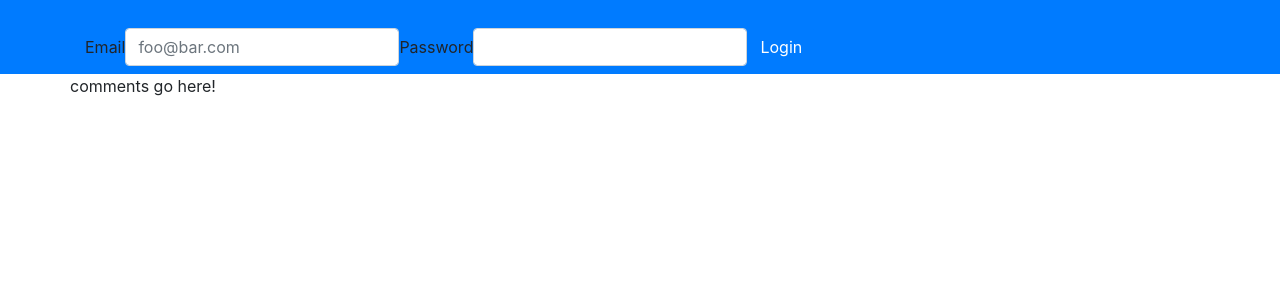
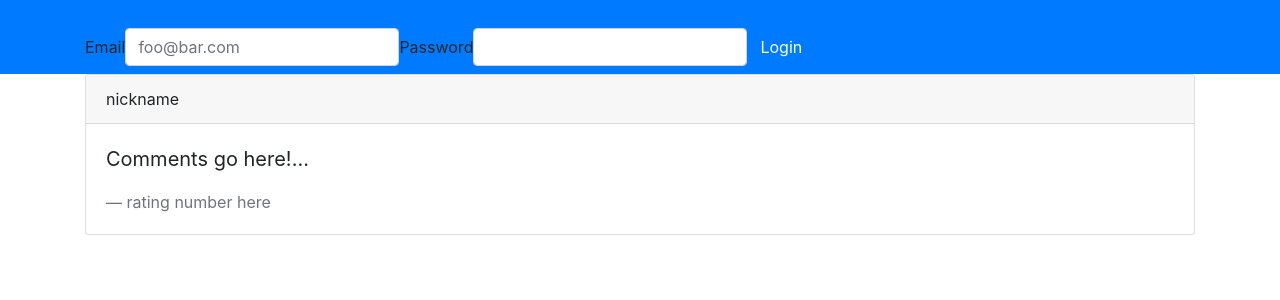
Before and after one commit to FultonG/CEN4010, a React (Create React App) app in the folder client/: page /CommentsForm in a window 1280 px wide. Shown: the top 300 px of the page. Built offline with nearby package versions, Linux system fonts and the light colour scheme.

Commit message:
working on UI CommentsForm

```diff
--- a/client/src/components/book_management/CommentsForm.js
+++ b/client/src/components/book_management/CommentsForm.js
@@ -6,9 +6,17 @@ function CommentsForm(props) {
 
     return (
         <Container>
-            <Row>
-                comments go here!
-            </Row>
+              <div class="card">
+                <div class="card-header">
+                  nickname
+                </div>
+                <div class="card-body">
+                  <blockquote class="blockquote mb-0">
+                    <p>Comments go here!...</p>
+                    <footer class="blockquote-footer">rating number here</footer>
+                  </blockquote>
+                </div>
+              </div>
         </Container>
     )
 }
```
